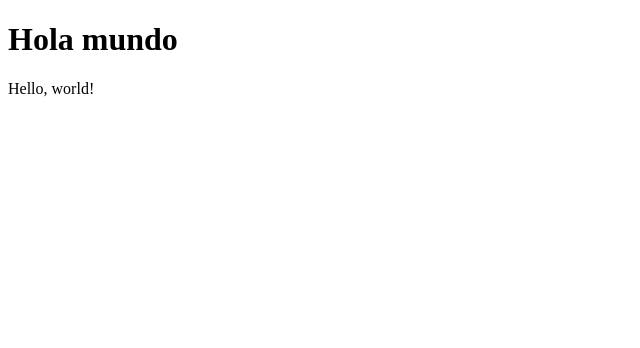
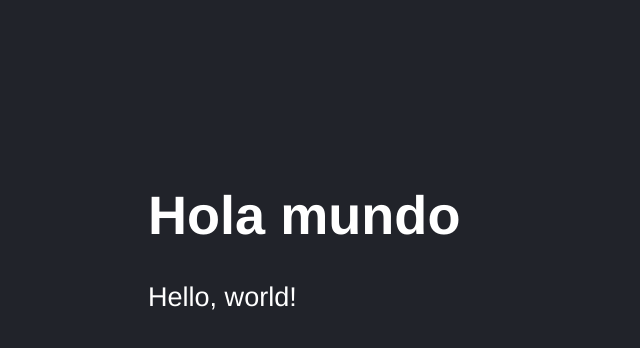
Before and after one commit to jhonnycgarcia/dev-talles-react-counter-app, a React (Vite) app: page / in a window 1280 px wide. Shown: the top 348 px of the page, without its empty margins (0-640 px from the left). Built offline with nearby package versions, Linux system fonts and the light colour scheme.

Commit message:
Colocar estilos de CSS

```diff
--- a/src/main.jsx
+++ b/src/main.jsx
@@ -2,6 +2,8 @@
 import { createRoot } from 'react-dom/client'
 // import { App } from './App'
 import { FirstApp } from './FirstApp'
+
+import './style.css'
 
 createRoot(document.getElementById('root')).render(
     <StrictMode>
--- /dev/null
+++ b/src/style.css
@@ -0,0 +1,7 @@
+html, body {
+    background-color: #21232A;
+    color: white;
+    font-family: Helvetica, Arial, sans-serif;
+    font-size: 1.3rem;
+    padding: 70px;
+}
```
